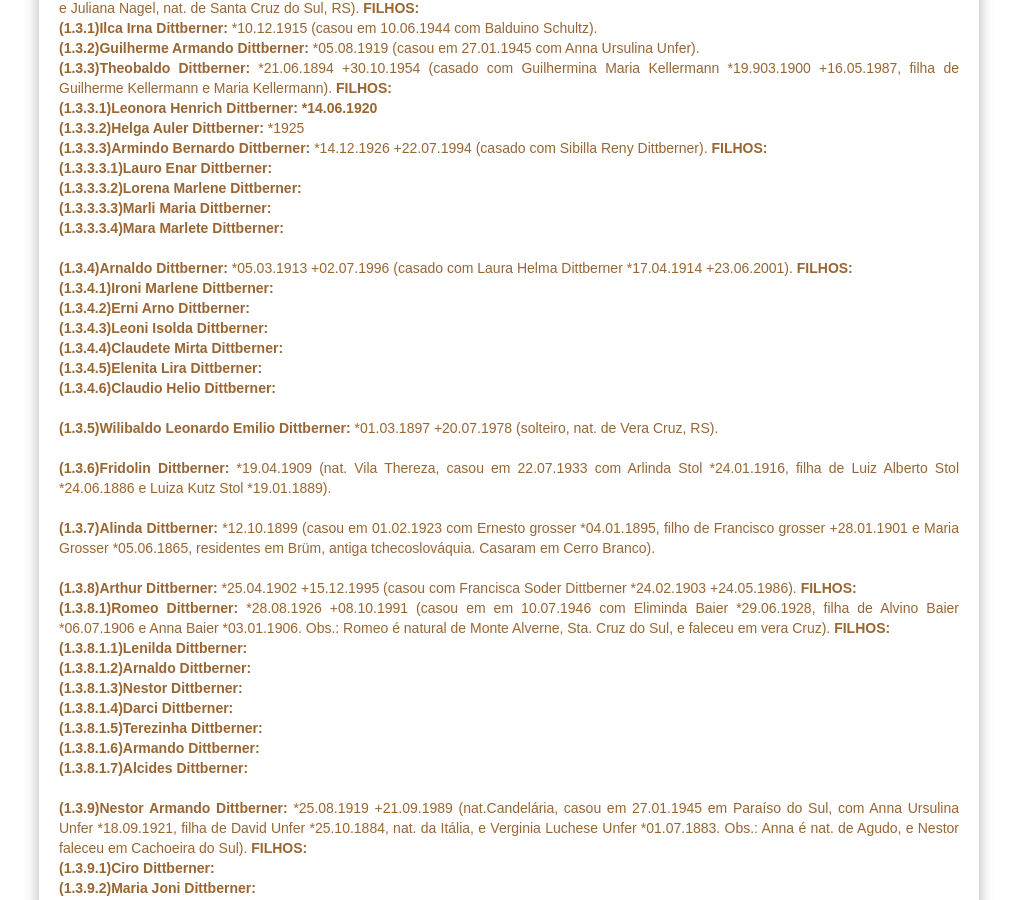
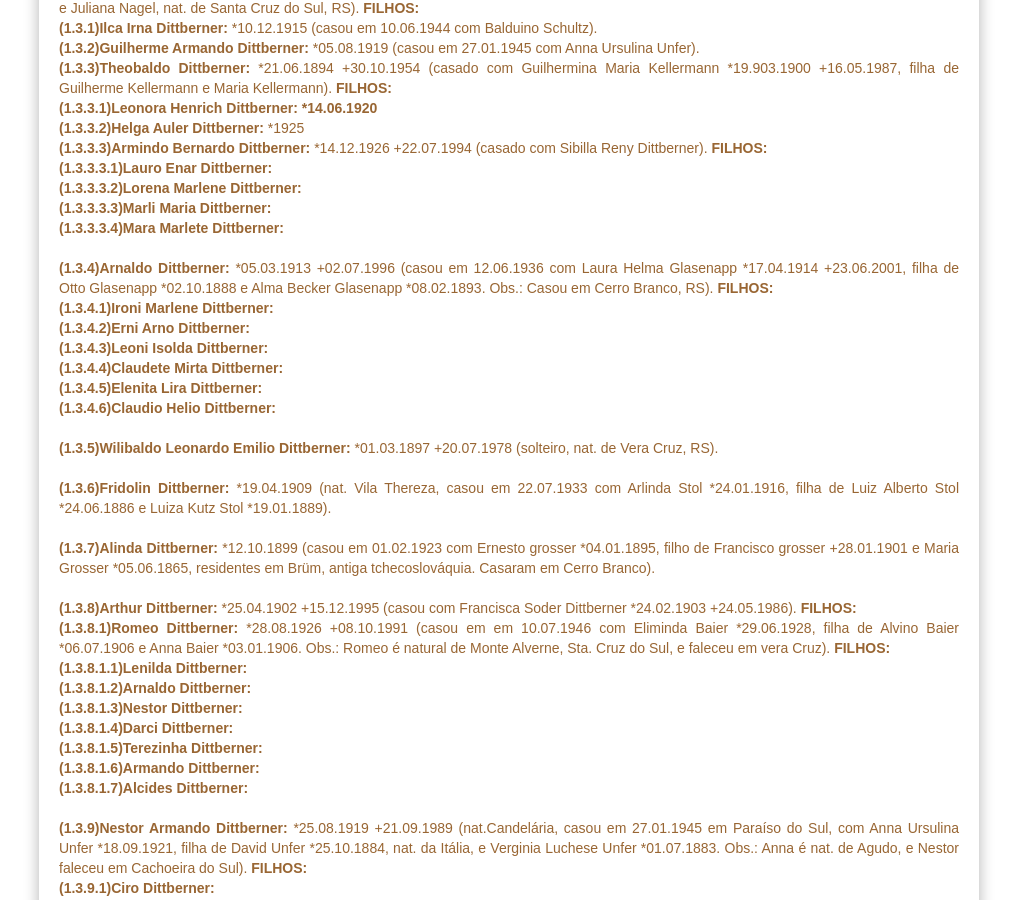
Before and after one commit to claudiovargas1955/claudiovargas1955.github.io, a Jekyll site: the page built from _pages/familia-dittberner.html, in a window 1280 px wide and 900 px high, scrolled down 1235 px. Shown: the whole window, without its empty margins (131-1148 px from the left). Built offline with Jekyll 4.4.1, drawn with Linux system fonts in a browser that asks for light colours; some web fonts are replaced.

Commit message:
Update familia-dittberner.html

```diff
--- a/_pages/familia-dittberner.html
+++ b/_pages/familia-dittberner.html
@@ -152,8 +152,8 @@ Carlos Nagel e Juliana Nagel, nat. de Santa Cruz do Sul, RS). <b>FILHOS: </b><br
                 <b>(1.3.3.3.3)Marli Maria Dittberner: </b><br>
                 <b>(1.3.3.3.4)Mara Marlete Dittberner: </b><br><br>
 
-      <b>(1.3.4)Arnaldo Dittberner: </b>*05.03.1913 +02.07.1996 (casado com Laura Helma Dittberner *17.04.1914 +23.06.2001). <b>FILHOS:
-      </b><br>
+      <b>(1.3.4)Arnaldo Dittberner: </b>*05.03.1913 +02.07.1996 (casou em 12.06.1936 com Laura Helma Glasenapp *17.04.1914 +23.06.2001,
+      filha de Otto Glasenapp *02.10.1888 e Alma Becker Glasenapp *08.02.1893. Obs.: Casou em Cerro Branco, RS). <b>FILHOS: </b><br>
                  <b>(1.3.4.1)Ironi Marlene Dittberner: </b><br>
                  <b>(1.3.4.2)Erni Arno Dittberner: </b><br>
                  <b>(1.3.4.3)Leoni Isolda Dittberner: </b><br>
```
